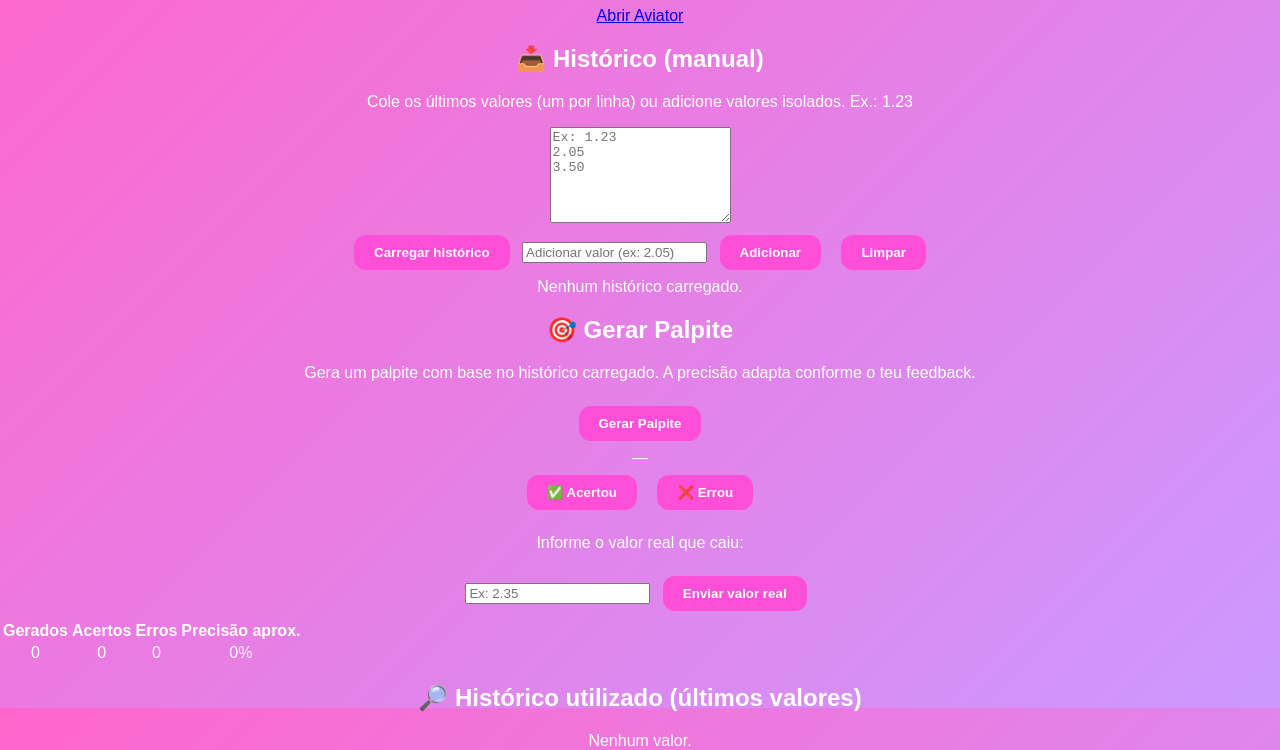
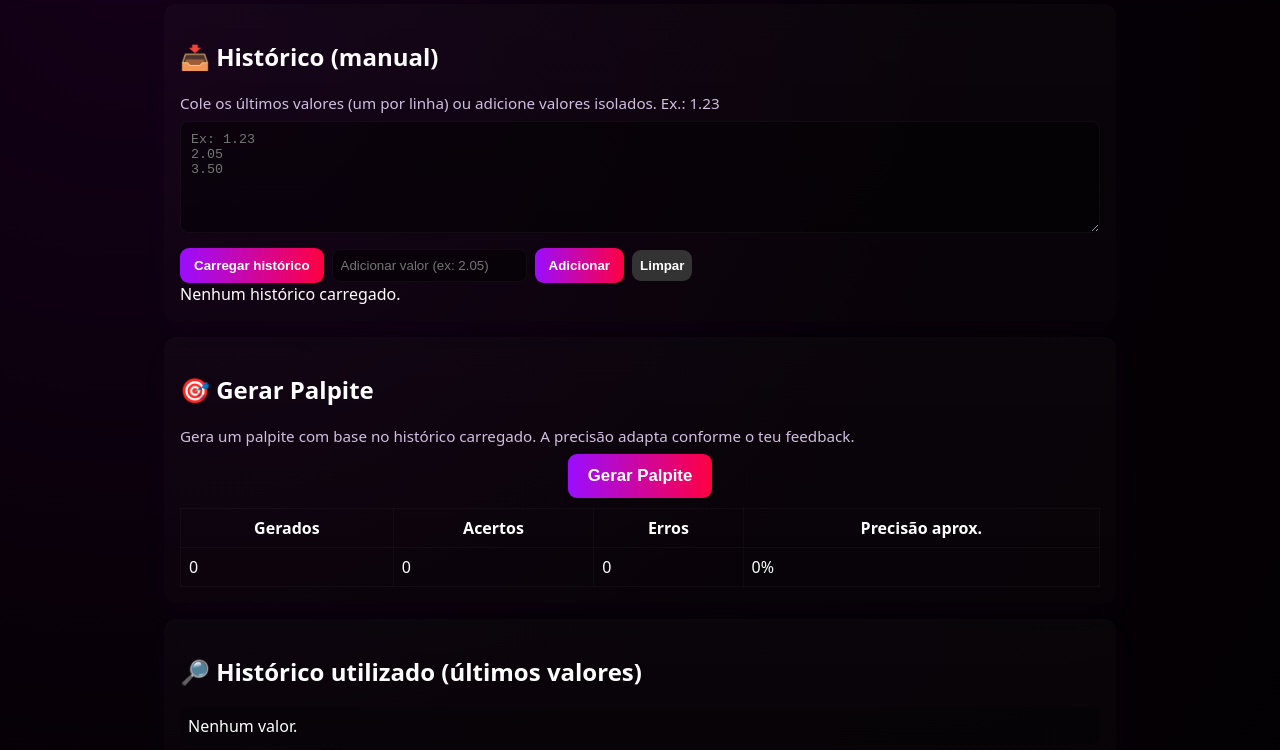
Before and after one commit to Pascoalwise01/pwisepredictor, a website: page public/index.html in a window 1280 px wide. Shown: the part 92-842 px from the top of the page. Drawn offline with Linux system fonts and the light colour scheme.

Commit message:
Update style.css

```diff
--- a/public/style.css
+++ b/public/style.css
@@ -1,52 +1,32 @@
-body {
-  background: linear-gradient(135deg, #ff66cc, #cc99ff);
-  color: white;
-  font-family: "Poppins", sans-serif;
-  text-align: center;
-  height: 100vh;
-  margin: 0;
+:root{
+  --bg:#060006;
+  --panel: rgba(255,255,255,0.03);
+  --accent1:#9b0dff;
+  --accent2:#ff0040;
+  --muted: #d1bfe0;
 }
-
-.container {
-  margin-top: 40px;
-}
-
-button {
-  background: #ff4fd8;
-  border: none;
-  padding: 10px 20px;
-  border-radius: 12px;
-  color: white;
-  font-weight: bold;
-  margin: 8px;
-  cursor: pointer;
-  transition: 0.3s;
-}
-
-button:hover {
-  background: #ff7de3;
-}
-
-.palpite-box {
-  background: rgba(255, 255, 255, 0.1);
-  border-radius: 16px;
-  padding: 20px;
-  margin-top: 20px;
-  font-size: 1.2em;
-}
-
-.feedback {
-  margin-top: 20px;
-}
-
-.upload-section {
-  margin-top: 15px;
-}
-
-#resultados {
-  margin-top: 10px;
-  font-size: 0.9em;
-  background: rgba(255, 255, 255, 0.1);
-  padding: 10px;
-  border-radius: 10px;
-}
+*{box-sizing:border-box}
+body{margin:0;font-family:Poppins,system-ui,-apple-system,Segoe UI,Roboto,Helvetica,Arial;background:radial-gradient(circle at 10% 5%, #140018 0%, #060006 55%, #030003 100%);color:#fff}
+.topbar{display:flex;justify-content:space-between;align-items:center;padding:14px 22px;background:linear-gradient(90deg,var(--accent1),var(--accent2));box-shadow:0 6px 20px rgba(155,13,255,0.06)}
+.topbar h1{margin:0;font-size:1.1rem}
+.wrap{max-width:980px;margin:22px auto;padding:0 14px}
+.card{background:linear-gradient(180deg, rgba(255,255,255,0.02), rgba(255,255,255,0.01));padding:16px;border-radius:12px;margin-bottom:16px;box-shadow:0 10px 30px rgba(155,13,255,0.03)}
+.muted{color:var(--muted);font-size:0.95rem;margin-bottom:8px}
+textarea{width:100%;padding:10px;border-radius:8px;border:1px solid rgba(255,255,255,0.04);background:rgba(0,0,0,0.45);color:#fff;min-height:110px}
+.row{display:flex;gap:8px;align-items:center;margin-top:10px;flex-wrap:wrap}
+input[type=number]{padding:8px;border-radius:8px;border:1px solid rgba(255,255,255,0.04);background:rgba(0,0,0,0.45);color:#fff}
+button{background:linear-gradient(90deg,var(--accent1),var(--accent2));border:none;color:#fff;padding:10px 14px;border-radius:9px;font-weight:700;cursor:pointer}
+button.warn{background:#333;padding:8px}
+button.primary{padding:12px 20px;font-size:1.05rem}
+.center{text-align:center}
+.hidden{display:none}
+.palpiteBox{margin-top:12px;padding:12px;border-radius:10px;background:rgba(0,0,0,0.35);border:1px solid rgba(255,255,255,0.02)}
+.palpiteText{font-size:1.6rem;color:#ffd1ff;text-shadow:0 0 10px #ff66cc}
+.feedbackRow{display:flex;gap:10px;justify-content:center;margin-top:10px}
+.ok{background:#2ecc71}
+.bad{background:#ff3366}
+.stats table{width:100%;border-collapse:collapse;margin-top:10px}
+.stats th, .stats td{padding:8px;border:1px solid rgba(255,255,255,0.03)}
+.historyList{max-height:220px;overflow:auto;padding:8px;background:rgba(0,0,0,0.25);border-radius:8px}
+.footer{padding:12px;text-align:center;color:#bbb;font-size:0.9rem}
+a{color:#fff;text-decoration:none}
```
